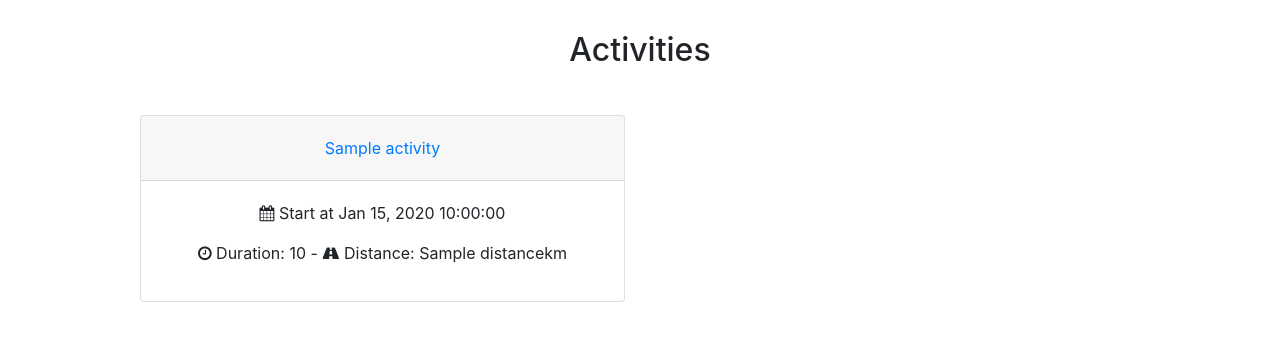
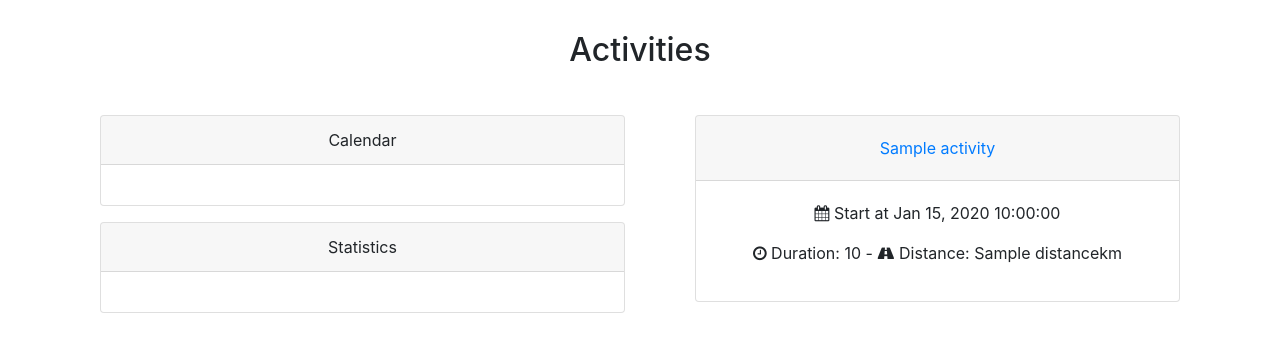
Before and after one commit to SamR1/FitTrackee_v0, a Django app: template FitTrackee/templates/activities/display_activities.html in a window 1280 px wide. Shown: the part 56-408 px from the top of the page. Run offline with Django 3.2, Linux system fonts and the light colour scheme; the template is opened without the code that fills it: most values are stand-ins (such as "Sample title", 1, 10 or a date in 2020); some libraries are stand-ins or nearby versions.

Commit message:
Activities: creating API to retrieve data (using Django Rest Framework)

```diff
--- a/FitTrackee/FitTrackee/urls.py
+++ b/FitTrackee/FitTrackee/urls.py
@@ -22,6 +22,7 @@ from django.contrib.auth.decorators import user_passes_test
 from FitTrackee import settings
 from apps.user import views as user_view
 from apps.home import views as home_view
+from apps.activities.views import UserActivitiesList
 
 login_forbidden = user_passes_test(lambda u: u.is_anonymous(), '/home')
 
@@ -35,6 +36,7 @@ urlpatterns = [
     url(r'^admin/', admin.site.urls),
     url(r'^home/',  include('apps.home.urls')),
     url(r'^profile/$', user_view.profile, name='profile'),
+    url(r'^api/activities/$', UserActivitiesList.as_view()),
     url(r'^$', home_view.index),
 ] + static(settings.STATIC_URL)
 
--- a/FitTrackee/templates/activities/display_activities.html
+++ b/FitTrackee/templates/activities/display_activities.html
@@ -8,7 +8,24 @@
           <h2 class="ft_title">Activities </h2>
             <div class="row">
               <div class="col-md-6">
+                <div class="card text-center ft_activities">
+                      <div class="card-header">
+                        Calendar
+                      </div>
+                      <div class="card-body">
 
+                      </div>
+                </div>
+                <div class="card text-center ft_activities">
+                      <div class="card-header">
+                        Statistics
+                      </div>
+                      <div class="card-body">
+
+                      </div>
+                </div>
+              </div>
+              <div class="col-md-6">
                 {% if activities %}
                 <ul>
                 {% for activity in activities %}
@@ -30,8 +47,6 @@
                 <p>No activities for now...</p>
                 {% endif %}
               </div>
-              <div class="col-md-6">
-              </div>
             </div>
         </div>
 
--- a/pip-selfcheck.json
+++ b/pip-selfcheck.json
@@ -1 +1 @@
-{"last_check":"2017-10-03T12:11:36Z","pypi_version":"9.0.1"}
+{"last_check":"2017-10-11T07:57:16Z","pypi_version":"9.0.1"}
--- a/requirements.txt
+++ b/requirements.txt
@@ -3,6 +3,7 @@ chardet==3.0.4
 codacy-coverage==1.3.7
 coverage==4.4.1
 Django==1.11.5
+djangorestframework==3.7.0
 gpxpy==1.1.2
 idna==2.6
 mysqlclient==1.3.12
```
Also changed, not shown: FitTrackee/FitTrackee/settings.py (+8 -1 lines), FitTrackee/apps/activities/views.py (+19 -0 lines).
